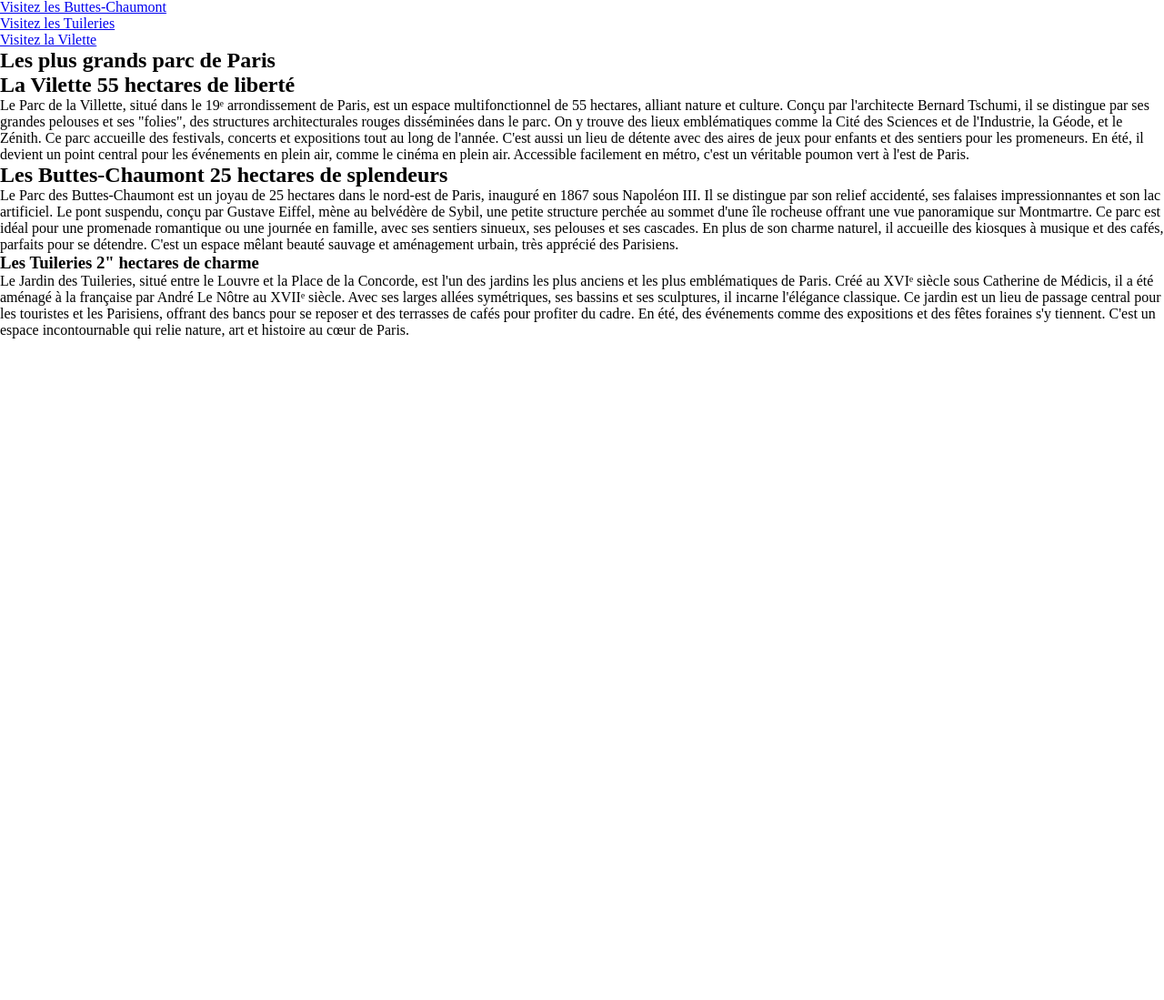
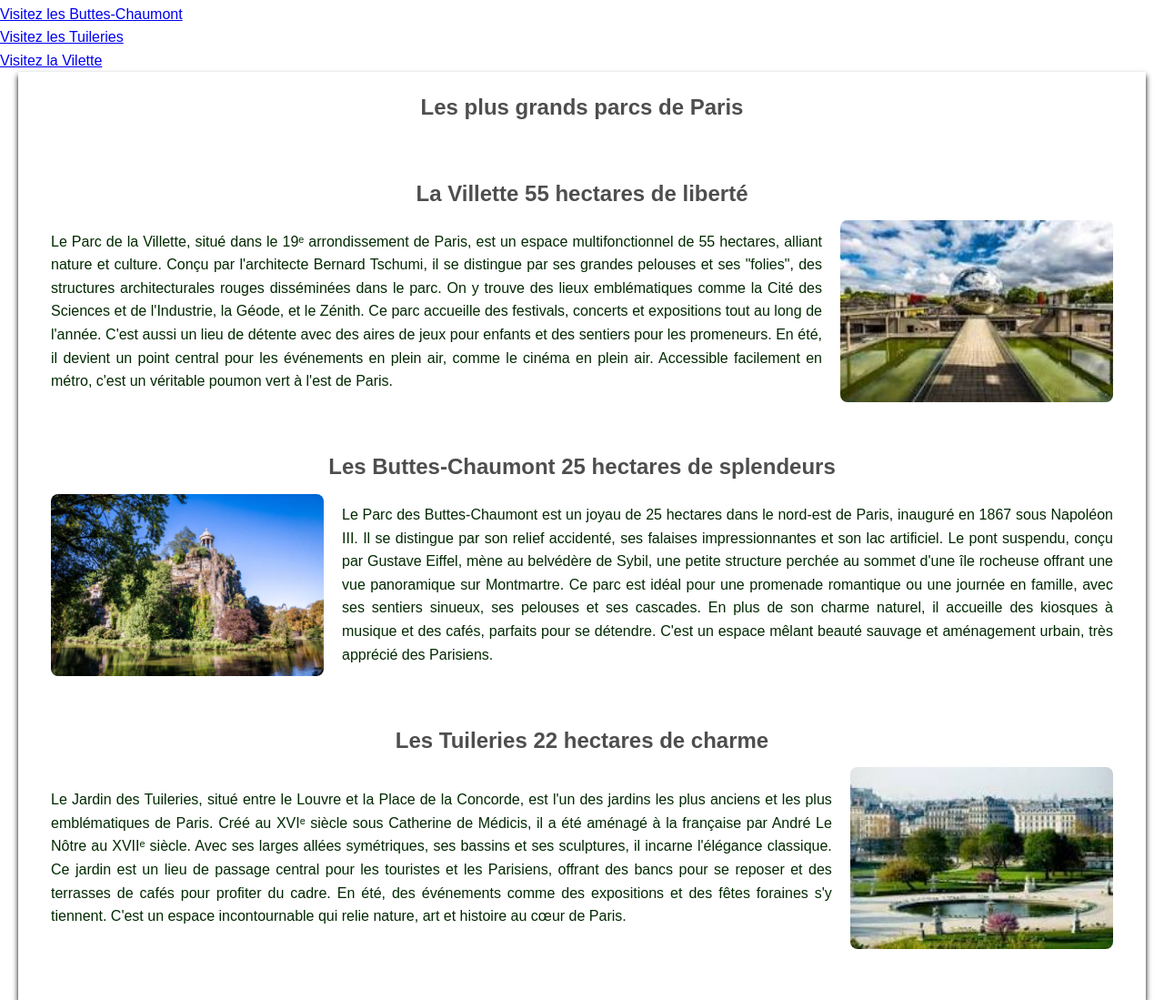
Before and after one commit to Honeybloom0/les-parcs-de-paris, a plain HTML site: page index.html in a window 1280 px wide. Shown: the part 413-1512 px from the top of the page at 91% size. Before the commit the page ends 800 px from the top, so only its background shows below. Drawn offline with Linux system fonts and the light colour scheme.

Commit message:
update section

```diff
--- a/css/style.css
+++ b/css/style.css
@@ -1,4 +1,68 @@
-*{
+* {
     margin: 0;
     padding: 0;
 }
+
+body {
+    font-family: Arial, sans-serif;
+    line-height: 1.6;
+    margin: 0;
+    padding: 0;
+    background-color: white;
+}
+
+article {
+    max-width: 1200px;
+    margin: 0 auto;
+    padding: 20px;
+    background-color: white;
+    box-shadow: 0 4px 6px black;
+}
+
+h1 {
+    text-align: center;
+    margin-bottom: 40px;
+    color: #4e4e4e;
+}
+
+section {
+    margin-bottom: 20px;
+    padding: 15px;
+    border: 1px solid white;
+    border-radius: 8px;
+    background-color: white;
+}
+
+section h2 {
+    margin-bottom: 10px;
+    font-size: 1.5rem;
+    color: #4e4e4e;
+    text-align: center;
+}
+
+section .content {
+    display: flex;
+    align-items: center;
+    gap: 20px;
+}
+
+section:nth-child(odd) .content {
+    flex-direction: row;
+}
+
+section:nth-child(even) .content {
+    flex-direction: row-reverse;
+}
+
+section img {
+    width: 300px;
+    height: 200px;
+    border-radius: 8px;
+    object-fit: cover;
+}
+
+section p {
+    font-size: 1rem;
+    color: #002900;
+    text-align: justify;
+}
--- a/index.html
+++ b/index.html
@@ -29,46 +29,65 @@
         </nav>
     </header>
     <article>
-        <h1>Les plus grands parc de Paris</h1>
-        <section>
-            <h2>La Vilette 55 hectares de liberté</h2>
-            <p>Le Parc de la Villette, situé dans le 19ᵉ arrondissement de Paris, est un espace multifonctionnel de 55
+        <h1>Les plus grands parcs de Paris</h1>
+        <section class="vilette">
+            <h2>La Villette 55 hectares de liberté</h2>
+            <div class="content">
+                <img src="./src/vilette.jpeg" alt="image parc de la Villette">
+                <p>Le Parc de la Villette, situé dans le 19ᵉ arrondissement de Paris, est un espace multifonctionnel de
+                    55
                     hectares, alliant nature et culture. Conçu par l'architecte Bernard Tschumi, il se distingue par ses
-                grandes pelouses et ses "folies", des structures architecturales rouges disséminées dans le parc. On y
-                trouve des lieux emblématiques comme la Cité des Sciences et de l'Industrie, la Géode, et le Zénith. Ce
-                parc accueille des festivals, concerts et expositions tout au long de l'année. C'est aussi un lieu de
-                détente avec des aires de jeux pour enfants et des sentiers pour les promeneurs. En été, il devient un
-                point central pour les événements en plein air, comme le cinéma en plein air. Accessible facilement en
+                    grandes pelouses et ses "folies", des structures architecturales rouges disséminées dans le parc. On
+                    y
+                    trouve des lieux emblématiques comme la Cité des Sciences et de l'Industrie, la Géode, et le Zénith.
+                    Ce
+                    parc accueille des festivals, concerts et expositions tout au long de l'année. C'est aussi un lieu
+                    de
+                    détente avec des aires de jeux pour enfants et des sentiers pour les promeneurs. En été, il devient
+                    un
+                    point central pour les événements en plein air, comme le cinéma en plein air. Accessible facilement
+                    en
                     métro, c'est un véritable poumon vert à l'est de Paris.
                 </p>
+            </div>
         </section>
         <section>
             <h2>Les Buttes-Chaumont 25 hectares de splendeurs</h2>
-            <p>Le Parc des Buttes-Chaumont est un joyau de 25 hectares dans le nord-est de Paris, inauguré en 1867 sous
+            <div class="content">
+                <img src="./src/buttes-chaumont.jpeg" alt="image parc des Buttes-Chaumont">
+                <p>Le Parc des Buttes-Chaumont est un joyau de 25 hectares dans le nord-est de Paris, inauguré en 1867
+                    sous
                     Napoléon III. Il se distingue par son relief accidenté, ses falaises impressionnantes et son lac
-                artificiel. Le pont suspendu, conçu par Gustave Eiffel, mène au belvédère de Sybil, une petite structure
-                perchée au sommet d'une île rocheuse offrant une vue panoramique sur Montmartre. Ce parc est idéal pour
+                    artificiel. Le pont suspendu, conçu par Gustave Eiffel, mène au belvédère de Sybil, une petite
+                    structure
+                    perchée au sommet d'une île rocheuse offrant une vue panoramique sur Montmartre. Ce parc est idéal
+                    pour
                     une promenade romantique ou une journée en famille, avec ses sentiers sinueux, ses pelouses et ses
-                cascades. En plus de son charme naturel, il accueille des kiosques à musique et des cafés, parfaits pour
-                se détendre. C'est un espace mêlant beauté sauvage et aménagement urbain, très apprécié des Parisiens.
+                    cascades. En plus de son charme naturel, il accueille des kiosques à musique et des cafés, parfaits
+                    pour
+                    se détendre. C'est un espace mêlant beauté sauvage et aménagement urbain, très apprécié des
+                    Parisiens.
                 </p>
+            </div>
         </section>
         <section>
-            <h3>Les Tuileries 2" hectares de charme</h3>
-            <p>Le Jardin des Tuileries, situé entre le Louvre et la Place de la Concorde, est l'un des jardins les plus
+            <h2>Les Tuileries 22 hectares de charme</h2>
+            <div class="content">
+                <img src="./src/tuilerie.jpeg" alt="image les Jardin des Tuileries">
+                <p>Le Jardin des Tuileries, situé entre le Louvre et la Place de la Concorde, est l'un des jardins les
+                    plus
                     anciens et les plus emblématiques de Paris. Créé au XVIᵉ siècle sous Catherine de Médicis, il a été
                     aménagé à la française par André Le Nôtre au XVIIᵉ siècle. Avec ses larges allées symétriques, ses
                     bassins et ses sculptures, il incarne l'élégance classique. Ce jardin est un lieu de passage central
-                pour les touristes et les Parisiens, offrant des bancs pour se reposer et des terrasses de cafés pour
+                    pour les touristes et les Parisiens, offrant des bancs pour se reposer et des terrasses de cafés
+                    pour
                     profiter du cadre. En été, des événements comme des expositions et des fêtes foraines s'y tiennent.
-                C'est un espace incontournable qui relie nature, art et histoire au cœur de Paris.</p>
+                    C'est un espace incontournable qui relie nature, art et histoire au cœur de Paris.
+                </p>
+            </div>
         </section>
-        <footer>
-            <a href="#" title="contact" aria-label=""></a>
-            <a href="#" title="Ville de Paris" aria-label=""></a>
-            <a href="#" title="Confidentialite" aria-label=""></a>
-        </footer>
     </article>
+
 </body>
 
 </html>
```
Lines whose indentation alone changed are shown as unchanged.
